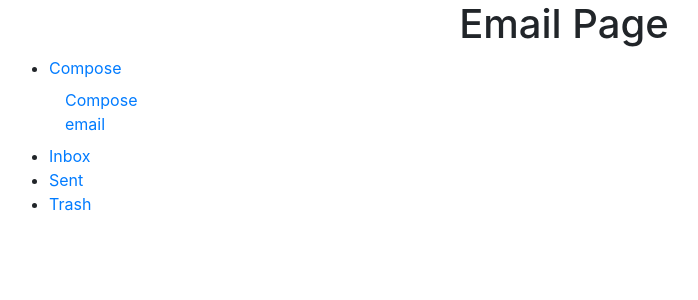
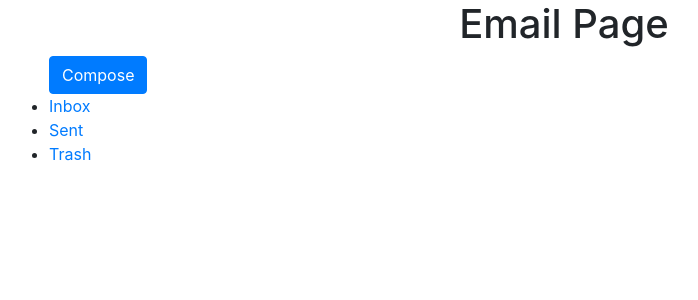
Before and after one commit to prem9/CMPE-131-G12-Project, a Flask app: template codebase/website/templates/home.html in a window 1280 px wide. Shown: the part 56-356 px from the top of the page, without its empty margins (76-774 px from the left). Run offline with Flask 3, Linux system fonts and the light colour scheme; the template is opened without the code that fills it, so the values that code supplies are empty; some libraries are stand-ins or nearby versions.

Commit message:
Change compose button

```diff
--- a/codebase/website/templates/home.html
+++ b/codebase/website/templates/home.html
@@ -9,8 +9,7 @@
             <div class="col-sm-2">
                 <div id="inbox">
                     <ul>
-                        <li><a href="/compose">Compose</a></li>
-                        <a class="nav-item nav-link" id="compose" href="/compose">Compose email</a>
+                        <button type="submit" class="btn btn-primary">Compose</button>
                         <li><a href="/">Inbox</a></li>
                         <li><a href="#">Sent</a></li>
                         <li><a href="#">Trash</a></li>
```
